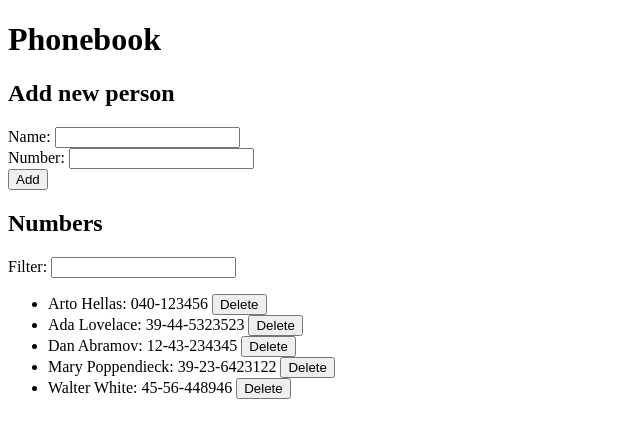
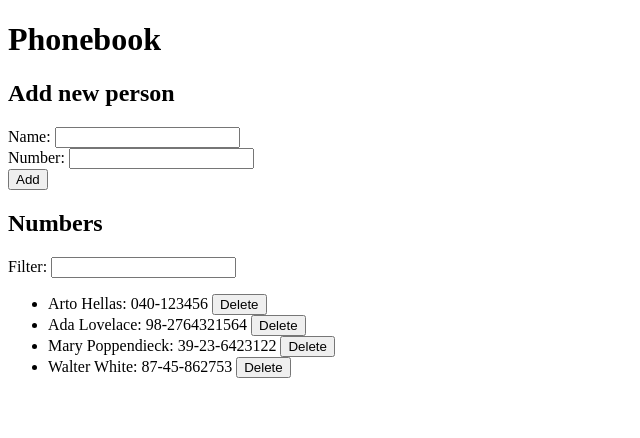
Before and after one commit to Hokome/helsinki-course, a React (Vite) app in the folder part2/phonebook/: page / in a window 1280 px wide. Shown: the top 438 px of the page, without its empty margins (0-640 px from the left). Built offline with nearby package versions, Linux system fonts and the light colour scheme; data requests are answered from the project's data file.

Commit message:
Update person number

```diff
--- a/part2/phonebook/db.json
+++ b/part2/phonebook/db.json
@@ -7,13 +7,8 @@
     },
     {
       "name": "Ada Lovelace",
-      "number": "39-44-5323523",
+      "number": "98-2764321564",
       "id": 2
-    },
-    {
-      "name": "Dan Abramov",
-      "number": "12-43-234345",
-      "id": 3
     },
     {
       "name": "Mary Poppendieck",
@@ -22,7 +17,7 @@
     },
     {
       "name": "Walter White",
-      "number": "45-56-448946",
+      "number": "87-45-862753",
       "id": 5
     }
   ]
--- a/part2/phonebook/src/App.jsx
+++ b/part2/phonebook/src/App.jsx
@@ -24,7 +24,7 @@ const App = () => {
   if (personToDelete != null) {
 
     let personsCopy = [...persons]
-    personsCopy.splice(personsCopy.indexOf(personToDelete));
+    personsCopy.splice(personsCopy.indexOf(personToDelete), 1);
     setPersons(personsCopy);
 
     personsService.deletePerson(personToDelete.id).then(data => {
@@ -33,24 +33,25 @@ const App = () => {
   }
 
   const addPerson = () => {
-    let id = 0;
-    for (let i = 0; i < persons.length; i++) {
-      persons[i].id <= id;
-      id = persons[i].id + 1;
-    }
-    let personObj = { name: newName, number: newNumber }
-    if (persons.some(v => v.name === personObj.name)) {
-      alert(`${personObj.name} is already in the phonebook.`);
+
+    let newPerson = { name: newName, number: newNumber }
+    if (persons.some(person => person.name === newPerson.name)) {
+      if (window.confirm(`${newPerson.name} is already in the phonebook. Do you wish to replace the number?`)) {
+        newPerson.id = persons.find(person => person.name === newPerson.name).id;
+
+        personsService.updatePerson(newPerson).then(changedPerson => {
+          setPersons(persons.map(person => person.id !== changedPerson.id ? person : changedPerson));
+        }).catch(error => alert(error));
+      }
       return;
     }
 
-    personsService.addPerson(personObj)
+    personsService.addPerson(newPerson)
       .then(newPerson => {
         setPersons(persons.concat(newPerson));
         setNewName('')
         setNewNumber('')
       });
-
   }
 
   return (
--- a/part2/phonebook/src/services/persons.jsx
+++ b/part2/phonebook/src/services/persons.jsx
@@ -12,6 +12,11 @@ const addPerson = person => {
   return request.then(response => response.data);
 }
 
+const updatePerson = person => {
+  const request = axios.put(`${baseUrl}/${person.id}`, person);
+  return request.then(response => response.data);
+}
+
 const deletePerson = personId => {
   const request = axios.delete(`${baseUrl}/${personId}`);
   return request.then(response => response.data);
@@ -20,5 +25,6 @@ const deletePerson = personId => {
 export default {
   getAll,
   addPerson,
+  updatePerson,
   deletePerson,
 }
```
